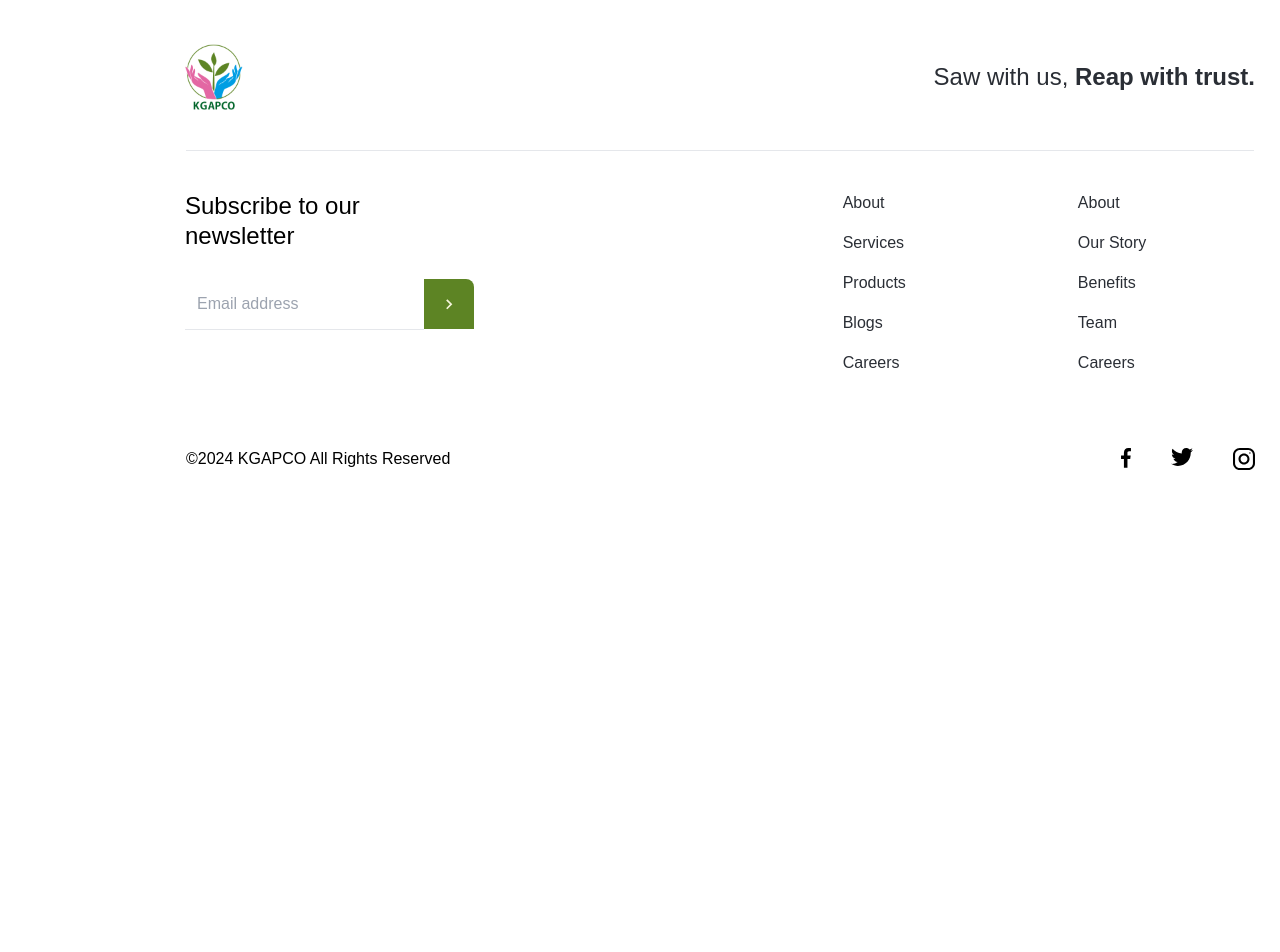
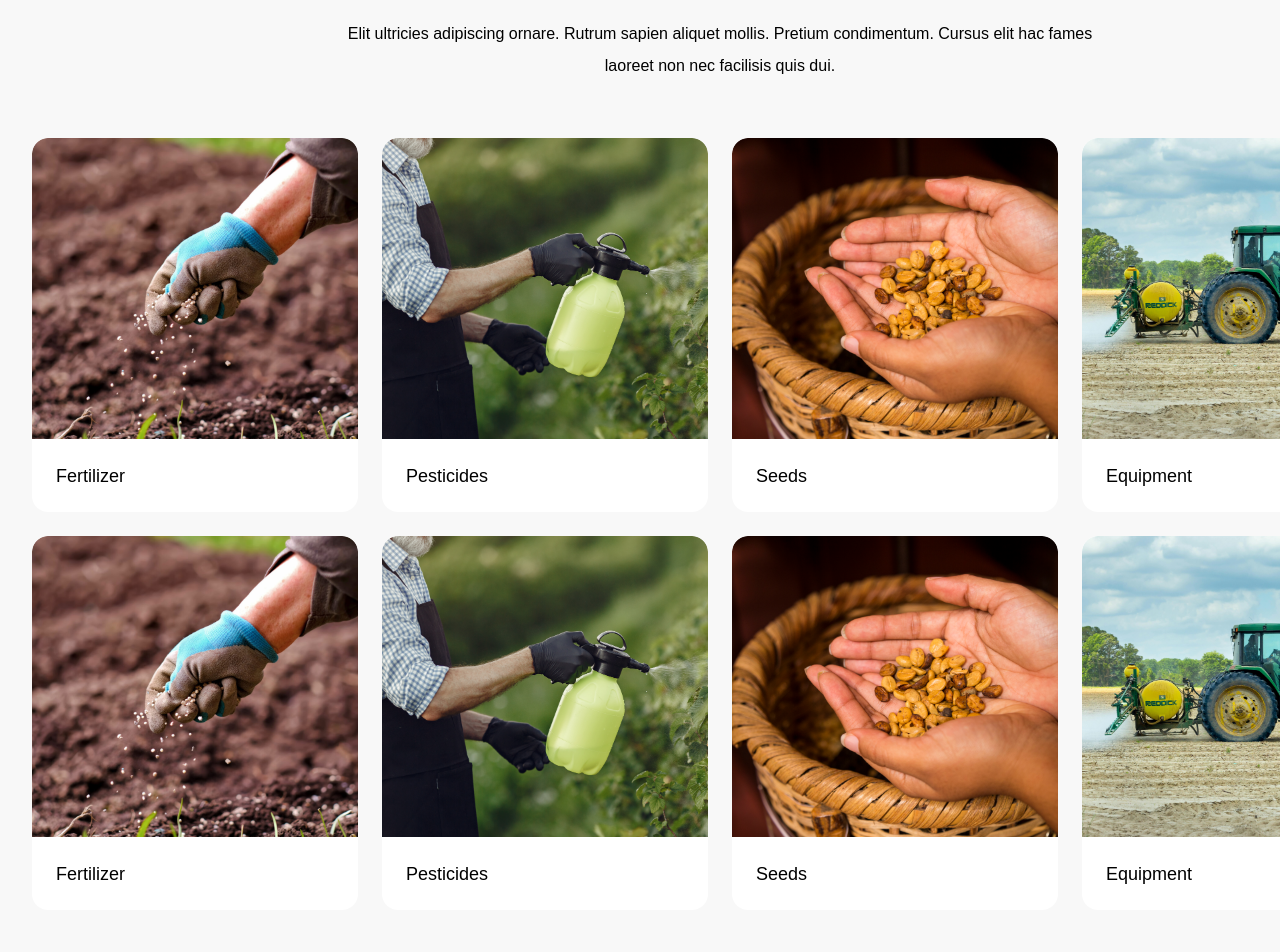
Before and after one commit to Vaishak2/Kerala_Agricultural_Producer_Firm, a React (Create React App) app: page /products in a window 1280 px wide. Shown: the part 200-1152 px from the top of the page. Before the commit the page ends 800 px from the top, so only its background shows below. Built offline with nearby package versions, Linux system fonts and the light colour scheme.

Commit message:
Products List Page added

```diff
--- a/public/index.html
+++ b/public/index.html
@@ -1,5 +1,5 @@
 <!DOCTYPE html>
-<html lang="en">
+<html lang="en" class="scroll-smooth">
   <head>
     <meta charset="utf-8" />
     <link rel="icon" href="%PUBLIC_URL%/favicon.ico" />
--- a/src/App.js
+++ b/src/App.js
@@ -14,6 +14,7 @@ import BlogDetailPage3 from './Pages/BlogPage/BlogDetailPage3';
 
 import ServicesPage from './Pages/ServicesPage/ServicesPage';
 import CareerPage from './Pages/CareerPage/CareerPage';
+import ProductsPage from './Pages/ProductsPage/ProductsPage';
 
 
 function App() {
@@ -32,6 +33,8 @@ function App() {
           <Route path='/blogs/blogDetails2' Component={BlogDetailPage2}/>
           <Route path='/blogs/blogDetails3' Component={BlogDetailPage3}/>
 
+          <Route path='/products' Component={ProductsPage}/>
+
           <Route path='/services' Component={ServicesPage}/>
           <Route path='/career' Component={CareerPage}/>
 
--- a/src/Pages/BlogPage/BlogDetailPage1.js
+++ b/src/Pages/BlogPage/BlogDetailPage1.js
@@ -1,4 +1,4 @@
-import React from 'react'
+import React, { useEffect } from 'react'
 import BlogsBanner1 from "../../Assets/Banner-Image/blogsBanner1.png"
 import blogImg1 from '../../Assets/images/blogImages/blogImg1.png'
 import blogImg2 from '../../Assets/images/blogImages/blogImg2.png'
@@ -7,6 +7,11 @@ import ButtonArrow from "../../Assets/Icon/arrow_outward.svg";
 import { Link } from 'react-router-dom'
 
 function BlogDetailPage1() {
+
+  useEffect(() => {
+    window.scrollTo(0,0);
+  },[])
+
   return (
     <div className='mx-8 mt-[40px]'>
       <img src={BlogsBanner1}></img>
--- a/src/Pages/BlogPage/BlogDetailPage2.js
+++ b/src/Pages/BlogPage/BlogDetailPage2.js
@@ -1,4 +1,4 @@
-import React from 'react'
+import React, { useEffect } from 'react'
 import BlogsBanner1 from "../../Assets/Banner-Image/blogsBanner1.png"
 import blogImg1 from '../../Assets/images/blogImages/blogImg1.png'
 import blogImg2 from '../../Assets/images/blogImages/blogImg2.png'
@@ -7,6 +7,11 @@ import ButtonArrow from "../../Assets/Icon/arrow_outward.svg";
 import { Link } from 'react-router-dom'
 
 function BlogDetailPage2() {
+
+    useEffect(() => {
+        window.scrollTo(0,0);
+      },[])
+
     return (
         <div className='mx-8 mt-[40px]'>
             <img src={BlogsBanner1}></img>
--- a/src/Pages/BlogPage/BlogDetailPage3.js
+++ b/src/Pages/BlogPage/BlogDetailPage3.js
@@ -1,4 +1,4 @@
-import React from 'react'
+import React, { useEffect } from 'react'
 import BlogsBanner1 from "../../Assets/Banner-Image/blogsBanner1.png"
 import blogImg1 from '../../Assets/images/blogImages/blogImg1.png'
 import blogImg2 from '../../Assets/images/blogImages/blogImg2.png'
@@ -7,6 +7,11 @@ import ButtonArrow from "../../Assets/Icon/arrow_outward.svg";
 import { Link } from 'react-router-dom'
 
 function BlogDetailPage3() {
+
+    useEffect(() => {
+        window.scrollTo(0,0);
+      },[])
+
     return (
         <div className='mx-8 mt-[40px]'>
             <img src={BlogsBanner1}></img>
--- /dev/null
+++ b/src/Pages/ProductsPage/ProductsPage.js
@@ -0,0 +1,76 @@
+import React from 'react'
+import productImg1 from '../../Assets/images/productImages/product1.png'
+import productImg2 from "../../Assets/images/productImages/product2.png"
+import productImg3 from "../../Assets/images/productImages/product3.png"
+import productImg4 from "../../Assets/images/productImages/product4.png"
+
+function ProductsPage() {
+    return (
+        <div className='mx-8'>
+            <div className='text-[48px] font-medium sm:mt-[40px]'>Our Products</div>
+            <div className='sm:w-[764px] mx-auto text-[16px] leading-8 font-light sm:mt-6'>Elit ultricies adipiscing ornare. Rutrum sapien aliquet mollis. Pretium condimentum. Cursus elit hac fames laoreet non nec facilisis quis dui.</div>
+
+            <div className='grid grid-cols-4 gap-6 sm:mt-[56px]'>
+
+                <div className='sm:w-[326px] sm:h-[374px] bg-[#FFFFFF] rounded-2xl'>
+                    <img src={productImg1} className='sm:w-[326px] sm:h-[301px] rounded-t-2xl'></img>
+                    <div className='text-left sm:p-6'>
+                        <div className='text-[18px] font-medium'>Fertilizer</div>
+                    </div>
+                </div>
+
+                <div className='sm:w-[326px] sm:h-[374px] bg-[#FFFFFF] rounded-2xl'>
+                    <img src={productImg2} className='sm:w-[326px] sm:h-[301px] rounded-t-2xl'></img>
+                    <div className='text-left sm:p-6'>
+                        <div className='text-[18px] font-medium'>Pesticides</div>
+                    </div>
+                </div>
+
+                <div className='sm:w-[326px] sm:h-[374px] bg-[#FFFFFF] rounded-2xl'>
+                    <img src={productImg3} className='sm:w-[326px] sm:h-[301px] rounded-t-2xl'></img>
+                    <div className='text-left sm:p-6'>
+                        <div className='text-[18px] font-medium'>Seeds</div>
+                    </div>
+                </div>
+
+                <div className='sm:w-[326px] sm:h-[374px] bg-[#FFFFFF] rounded-2xl'>
+                    <img src={productImg4} className='sm:w-[326px] sm:h-[301px] rounded-t-2xl'></img>
+                    <div className='text-left sm:p-6'>
+                        <div className='text-[18px] font-medium'>Equipment</div>
+                    </div>
+                </div>
+
+                <div className='sm:w-[326px] sm:h-[374px] bg-[#FFFFFF] rounded-2xl'>
+                    <img src={productImg1} className='sm:w-[326px] sm:h-[301px] rounded-t-2xl'></img>
+                    <div className='text-left sm:p-6'>
+                        <div className='text-[18px] font-medium'>Fertilizer</div>
+                    </div>
+                </div>
+
+                <div className='sm:w-[326px] sm:h-[374px] bg-[#FFFFFF] rounded-2xl'>
+                    <img src={productImg2} className='sm:w-[326px] sm:h-[301px] rounded-t-2xl'></img>
+                    <div className='text-left sm:p-6'>
+                        <div className='text-[18px] font-medium'>Pesticides</div>
+                    </div>
+                </div>
+
+                <div className='sm:w-[326px] sm:h-[374px] bg-[#FFFFFF] rounded-2xl'>
+                    <img src={productImg3} className='sm:w-[326px] sm:h-[301px] rounded-t-2xl'></img>
+                    <div className='text-left sm:p-6'>
+                        <div className='text-[18px] font-medium'>Seeds</div>
+                    </div>
+                </div>
+
+                <div className='sm:w-[326px] sm:h-[374px] bg-[#FFFFFF] rounded-2xl'>
+                    <img src={productImg4} className='sm:w-[326px] sm:h-[301px] rounded-t-2xl'></img>
+                    <div className='text-left sm:p-6'>
+                        <div className='text-[18px] font-medium'>Equipment</div>
+                    </div>
+                </div>
+
+            </div>
+        </div>
+    )
+}
+
+export default ProductsPage
```
